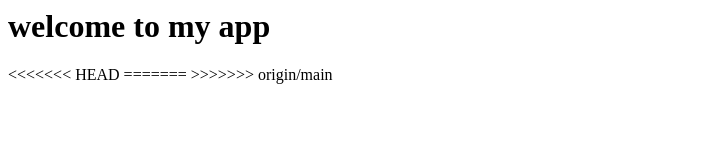
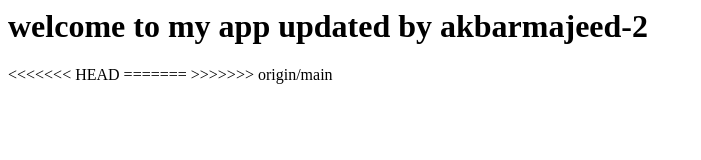
Before and after one commit to abrly/abrly_test_git, a plain HTML site: page index.html in a window 1280 px wide. Shown: the whole page, without its empty margins (0-701 px from the left). Drawn offline with Linux system fonts and the light colour scheme.

Commit message:
Update index.html
sd

```diff
--- a/index.html
+++ b/index.html
@@ -9,11 +9,12 @@
              </title>
        </head>
 	<body>
-		<h1> welcome to my app </h1>
+		<h1> welcome to my app updated by akbarmajeed-2 </h1>
 	</body>
 <<<<<<< HEAD
 </html>
 =======
 
 </html>
+
 >>>>>>> origin/main
```
